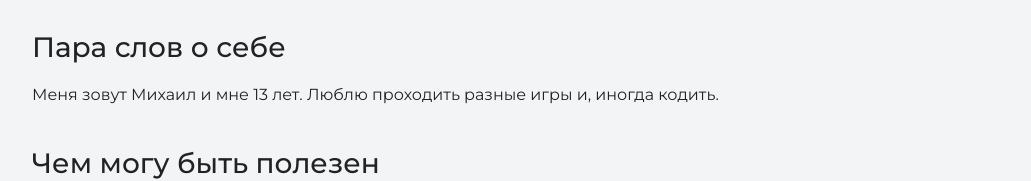
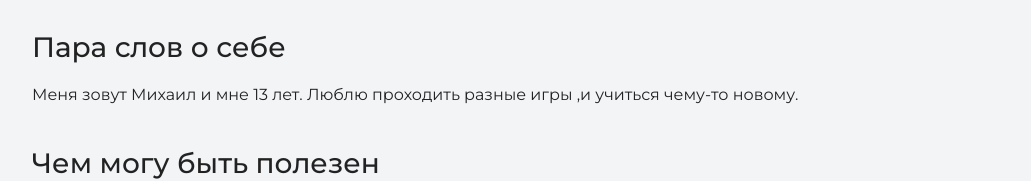
Before and after one commit to Filldor2033/my-site, a plain HTML site: page index.html in a window 1280 px wide. Shown: the part 1708-1889 px from the top of the page, without its empty margins (144-1175 px from the left). Drawn offline with nearby package versions, Linux system fonts and the light colour scheme.

Commit message:
Исправлены ошибки в тексте

```diff
--- a/index.html
+++ b/index.html
@@ -29,7 +29,7 @@
         <img src="files/user.jpg" width="928" height="536" alt="Фотография Неопознанного Енота">
       </figure>
       <h3>Пара слов о себе</h3>
-      <p>Меня зовут Михаил и мне 13 лет. Люблю проходить разные игры и, иногда кодить.</p>
+      <p>Меня зовут Михаил и мне 13 лет. Люблю проходить разные игры ,и учиться чему-то новому.</p>
       <h3>Чем могу быть полезен</h3>
       <p>Я очень быстро и оперативно учюсь в новых областях разроботки.</p>
       </div>
```
